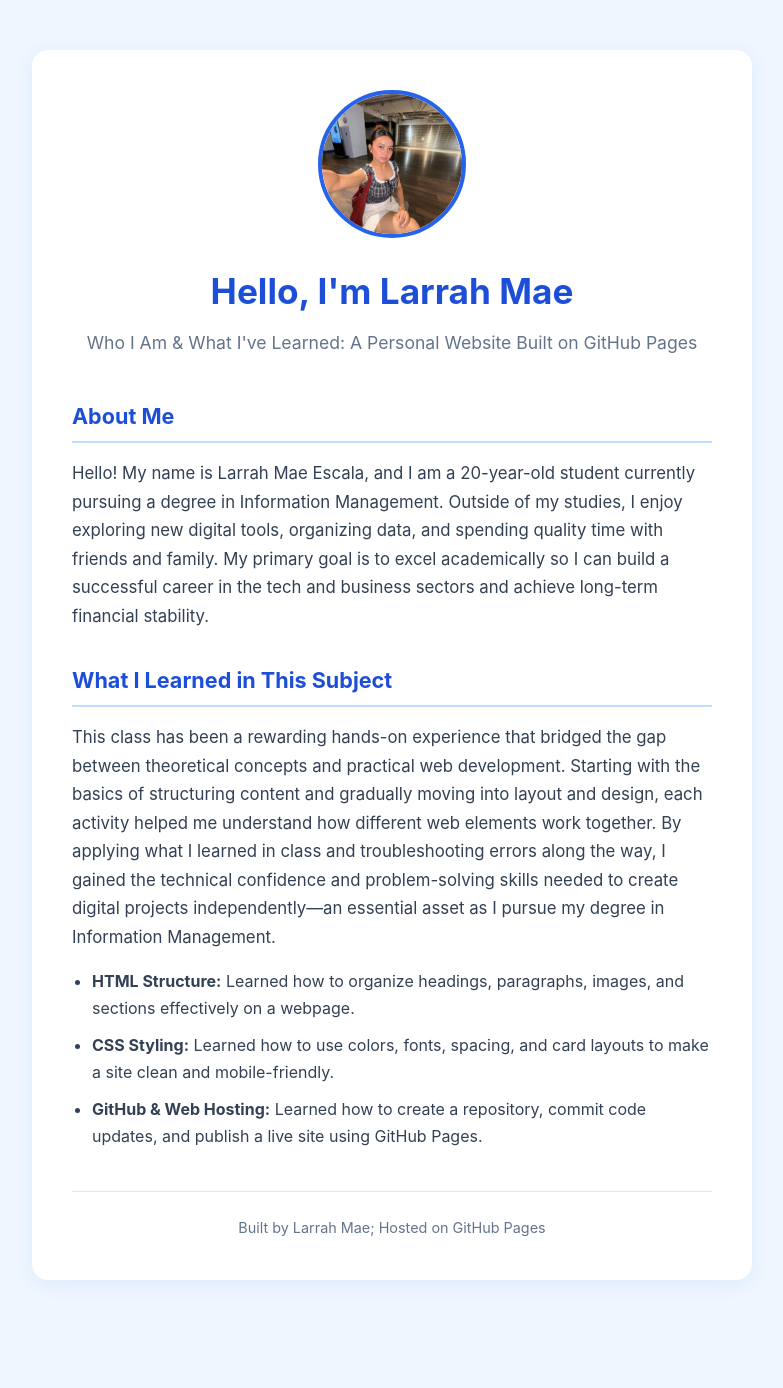
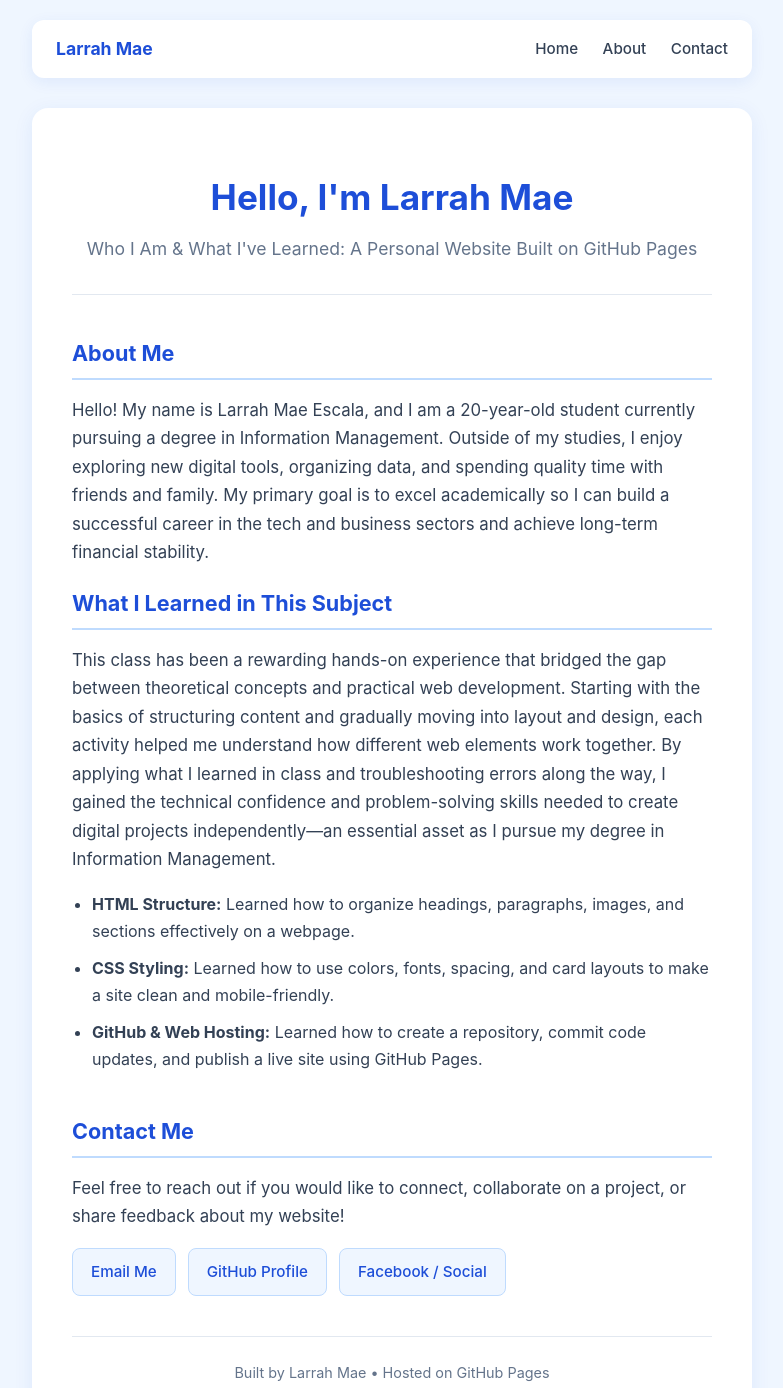
Before and after one commit to s25101313-tech/Larrah-Mae, a plain HTML site: page index.html in a window 1280 px wide. Shown: the top 1388 px of the page, without its empty margins (248-1031 px from the left). Before the commit the page ends 1330 px from the top, so only its background shows below. Drawn offline with Linux system fonts and the light colour scheme.

Commit message:
Revise index.html with new title and layout
Updated the title and added navigation and contact sections. Improved styling and layout for better user experience.

```diff
--- a/index.html
+++ b/index.html
@@ -3,17 +3,52 @@
 <head>
   <meta charset="UTF-8">
   <meta name="viewport" content="width=device-width, initial-scale=1.0">
-  <title>Larrah Mae | Who I Am & What I've Learned</title>
+  <title>Larrah Mae | Personal Website</title>
   <style>
+    html {
+      scroll-behavior: smooth;
+    }
     body {
       font-family: -apple-system, BlinkMacSystemFont, "Segoe UI", Roboto, sans-serif;
       max-width: 720px;
-      margin: 50px auto;
+      margin: 0 auto 60px auto;
       padding: 0 20px;
       line-height: 1.7;
       color: #1e293b;
       background-color: #eff6ff;
     }
+    /* Top Navigation Bar */
+    nav {
+      position: sticky;
+      top: 0;
+      background-color: #ffffff;
+      padding: 14px 24px;
+      margin: 20px 0 30px 0;
+      border-radius: 12px;
+      box-shadow: 0 4px 15px rgba(29, 78, 216, 0.08);
+      display: flex;
+      justify-content: space-between;
+      align-items: center;
+      z-index: 100;
+    }
+    .nav-brand {
+      font-weight: 700;
+      color: #1d4ed8;
+      font-size: 1.1rem;
+      text-decoration: none;
+    }
+    .nav-links a {
+      margin-left: 20px;
+      text-decoration: none;
+      color: #334155;
+      font-weight: 500;
+      font-size: 0.95rem;
+      transition: color 0.2s;
+    }
+    .nav-links a:hover {
+      color: #1d4ed8;
+    }
+    /* Main Card Layout */
     .card {
       background-color: #ffffff;
       padding: 40px;
@@ -22,6 +57,8 @@
     }
     .header {
       text-align: center;
+      padding: 20px 0 30px 0;
+      border-bottom: 1px solid #e2e8f0;
       margin-bottom: 2.5rem;
     }
     .profile-pic {
@@ -43,7 +80,8 @@
       margin: 0;
     }
     section {
-      margin-bottom: 2rem;
+      margin-bottom: 2.5rem;
+      scroll-margin-top: 90px;
     }
     h2 {
       font-size: 1.35rem;
@@ -64,9 +102,32 @@
     li {
       margin-bottom: 0.6rem;
     }
+    /* Contact Section Buttons */
+    .contact-links {
+      display: flex;
+      flex-wrap: wrap;
+      gap: 12px;
+      margin-top: 1rem;
+    }
+    .contact-btn {
+      display: inline-block;
+      padding: 10px 18px;
+      background-color: #eff6ff;
+      color: #1d4ed8;
+      border: 1px solid #bfdbfe;
+      border-radius: 8px;
+      text-decoration: none;
+      font-weight: 500;
+      font-size: 0.95rem;
+      transition: background-color 0.2s, color 0.2s;
+    }
+    .contact-btn:hover {
+      background-color: #1d4ed8;
+      color: #ffffff;
+    }
     footer {
       text-align: center;
-      margin-top: 2.5rem;
+      margin-top: 2rem;
       padding-top: 1.5rem;
       border-top: 1px solid #e2e8f0;
       color: #64748b;
@@ -75,21 +136,33 @@
   </style>
 </head>
 <body>
+
+  <!-- Navigation Menu -->
+  <nav>
+    <a href="#home" class="nav-brand">Larrah Mae</a>
+    <div class="nav-links">
+      <a href="#home">Home</a>
+      <a href="#about">About</a>
+      <a href="#contact">Contact</a>
+    </div>
+  </nav>
+
   <div class="card">
-    <div class="header">
-      <img src="fe2d7e66-ccee-452d-a811-074fff8059d3.jpg" alt="Larrah Mae" class="profile-pic">
+    <!-- HOME SECTION -->
+    <div id="home" class="header" style="scroll-margin-top: 90px;">
+      <!-- Once you upload profile.jpg to GitHub, remove the comment arrows around the img line below -->
+      <!-- <img src="profile.jpg" alt="Larrah Mae" class="profile-pic"> -->
       <h1>Hello, I'm Larrah Mae</h1>
       <p class="subtitle">Who I Am &amp; What I've Learned: A Personal Website Built on GitHub Pages</p>
     </div>
 
-    <section>
+    <!-- ABOUT SECTION -->
+    <section id="about">
       <h2>About Me</h2>
       <p>
         Hello! My name is Larrah Mae Escala, and I am a 20-year-old student currently pursuing a degree in Information Management. Outside of my studies, I enjoy exploring new digital tools, organizing data, and spending quality time with friends and family. My primary goal is to excel academically so I can build a successful career in the tech and business sectors and achieve long-term financial stability.
       </p>
-    </section>
 
-    <section>
       <h2>What I Learned in This Subject</h2>
       <p>
         This class has been a rewarding hands-on experience that bridged the gap between theoretical concepts and practical web development. Starting with the basics of structuring content and gradually moving into layout and design, each activity helped me understand how different web elements work together. By applying what I learned in class and troubleshooting errors along the way, I gained the technical confidence and problem-solving skills needed to create digital projects independently—an essential asset as I pursue my degree in Information Management.
@@ -101,9 +174,23 @@
       </ul>
     </section>
 
+    <!-- CONTACT SECTION -->
+    <section id="contact">
+      <h2>Contact Me</h2>
+      <p>
+        Feel free to reach out if you would like to connect, collaborate on a project, or share feedback about my website!
+      </p>
+      <div class="contact-links">
+        <a href="mailto:your.email@example.com" class="contact-btn">Email Me</a>
+        <a href="https://github.com/s25101313-tech" target="_blank" class="contact-btn">GitHub Profile</a>
+        <a href="https://facebook.com" target="_blank" class="contact-btn">Facebook / Social</a>
+      </div>
+    </section>
+
     <footer>
-      Built by Larrah Mae; Hosted on GitHub Pages
+      Built by Larrah Mae &bull; Hosted on GitHub Pages
     </footer>
   </div>
+
 </body>
 </html>
```
